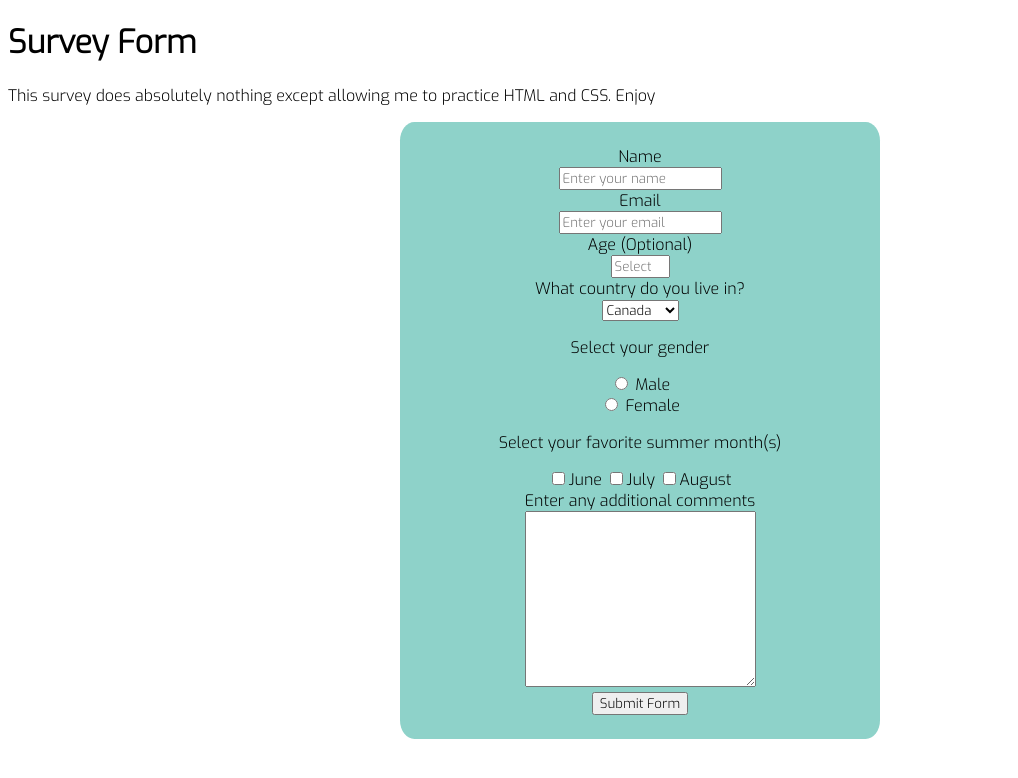
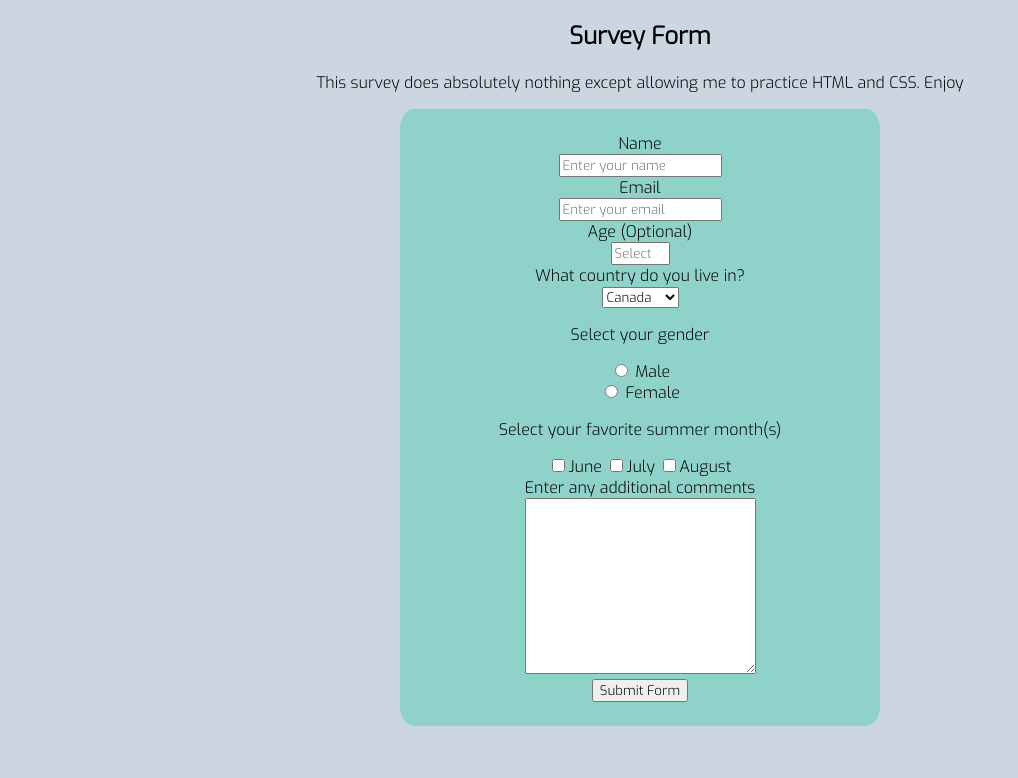
Before and after one commit to adonlevy/survey-form, a plain HTML site: page index.html in a window 1280 px wide. Shown: the whole page, without its empty margins (0-1018 px from the left). Drawn offline with Linux system fonts and the light colour scheme.

Commit message:
centering boxes

```diff
--- a/index.html
+++ b/index.html
@@ -13,9 +13,12 @@
 </head>
 
 <body id="body">
+    <section>
+        <div class="overlay">
             <h1 id="title">Survey Form</h1>
             <div>
-        <p id="description">This survey does absolutely nothing except allowing me to practice HTML and CSS. Enjoy
+                <p id="description">This survey does absolutely nothing except allowing me to practice HTML and CSS.
+                    Enjoy
                 </p>
             </div>
             <form id="survey-form" action="">
@@ -62,7 +65,8 @@
                 <div>
                     <label for="june"><input type="checkbox" id="june" name="summer-month" value="june">June</label>
                     <label for="july"><input type="checkbox" id="july" name="summer-month" value="july">July</label>
-            <label for="august"><input type="checkbox" id="august" name="summer-month" value="august">August</label>
+                    <label for="august"><input type="checkbox" id="august" name="summer-month"
+                            value="august">August</label>
                 </div>
 
                 <!--Define text area-->
@@ -74,6 +78,8 @@
                 <!--Submit form-->
                 <button id="submit">Submit Form</button>
             </form>
+        </div>
+    </section>
 </body>
 
 </html>
--- a/styles.css
+++ b/styles.css
@@ -3,7 +3,29 @@
 }
 
 body{
-    background-image: url('yellowstone-river.jpeg'), #fcf4d9;
+    margin: 0;
+    padding: 0;
+}
+
+.overlay {
+    position: absolute;
+    top: 0;
+    left: 0;
+    width: 100%;
+    height: 100%;
+    background-color: rgba(0, 50,100, 0.2);
+}
+
+label{
+    text-align: left;
+}
+
+#title {
+    text-align: center;
+}
+
+#description {
+    text-align: center;
 }
 
 #survey-form {
```
Lines whose indentation alone changed are shown as unchanged.
